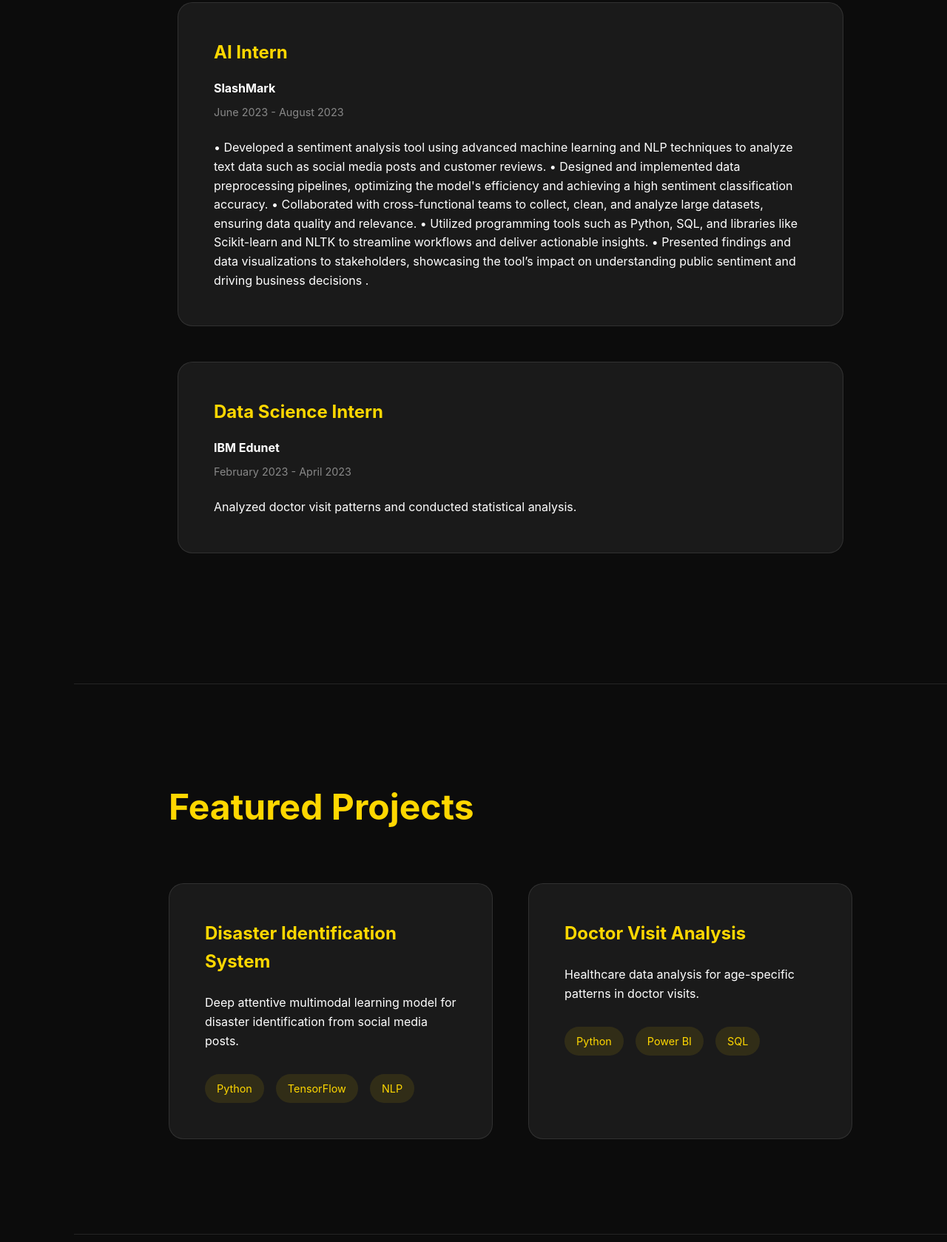
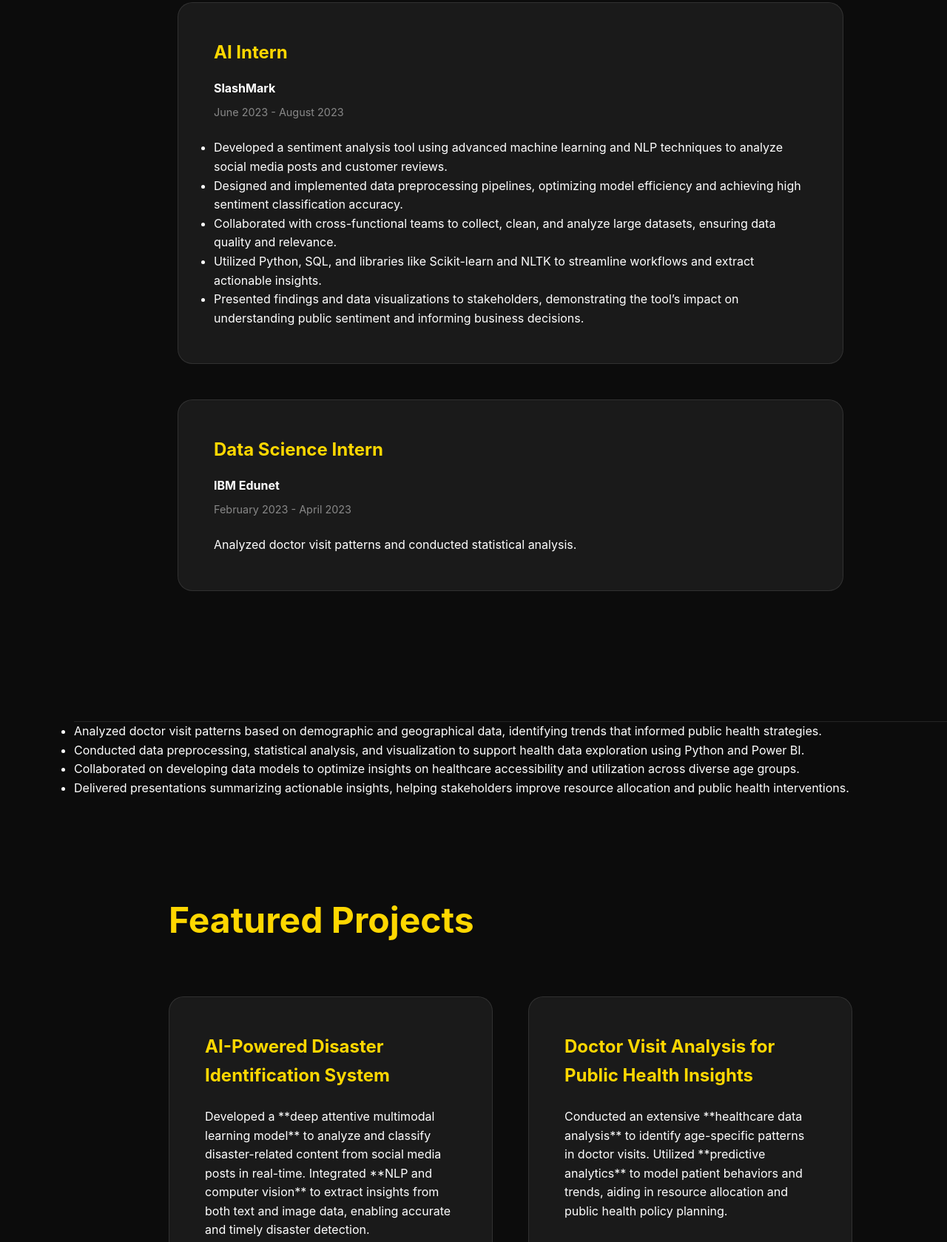
Before and after one commit to yamini233003/yaminiportfolio, a website built with Vite: page index.html in a window 1280 px wide. Shown: the part 1957-3636 px from the top of the page at 74% size. Built offline with nearby package versions, Linux system fonts and the light colour scheme.

Commit message:
index.html

```diff
--- a/index.html
+++ b/index.html
@@ -101,12 +101,14 @@
               <h3>AI Intern</h3>
               <h4>SlashMark</h4>
               <p class="date">June 2023 - August 2023</p>
-              <p>•	Developed a sentiment analysis tool using advanced machine learning and NLP techniques to analyze text data such as social media posts and customer reviews.
-•	Designed and implemented data preprocessing pipelines, optimizing the model's efficiency and achieving a high sentiment classification accuracy.
-•	Collaborated with cross-functional teams to collect, clean, and analyze large datasets, ensuring data quality and relevance.
-•	Utilized programming tools such as Python, SQL, and libraries like Scikit-learn and NLTK to streamline workflows and deliver actionable insights.
-•	Presented findings and data visualizations to stakeholders, showcasing the tool’s impact on understanding public sentiment and driving business decisions
-.</p>
+              <ul>
+    <li>Developed a sentiment analysis tool using advanced machine learning and NLP techniques to analyze social media posts and customer reviews.</li>
+    <li>Designed and implemented data preprocessing pipelines, optimizing model efficiency and achieving high sentiment classification accuracy.</li>
+    <li>Collaborated with cross-functional teams to collect, clean, and analyze large datasets, ensuring data quality and relevance.</li>
+    <li>Utilized Python, SQL, and libraries like Scikit-learn and NLTK to streamline workflows and extract actionable insights.</li>
+    <li>Presented findings and data visualizations to stakeholders, demonstrating the tool’s impact on understanding public sentiment and informing business decisions.</li>
+    </ul>
+
             </div>
           </div>
           <div class="timeline-item" data-aos="fade-up">
@@ -119,37 +121,52 @@
           </div>
         </div>
       </section>
-
+      <ul>
+    <li>Analyzed doctor visit patterns based on demographic and geographical data, identifying trends that informed public health strategies.</li>
+    <li>Conducted data preprocessing, statistical analysis, and visualization to support health data exploration using Python and Power BI.</li>
+    <li>Collaborated on developing data models to optimize insights on healthcare accessibility and utilization across diverse age groups.</li>
+    <li>Delivered presentations summarizing actionable insights, helping stakeholders improve resource allocation and public health interventions.</li>
+    </ul>
 <section id="projects" class="projects">
     <h2 data-aos="fade-up">Featured Projects</h2>
     <div class="project-grid">
+
         <div class="project-card" data-aos="fade-up">
-            <h3>Disaster Identification System</h3>
-            <p>Deep attentive multimodal learning model for disaster identification from social media posts.</p>
+            <h3>AI-Powered Disaster Identification System</h3>
+            <p>Developed a **deep attentive multimodal learning model** to analyze and classify disaster-related content from social media posts in real-time.
+               Integrated **NLP and computer vision** to extract insights from both text and image data, enabling accurate and timely disaster detection.</p>
             <div class="tech-stack">
                 <span>Python</span>
                 <span>TensorFlow</span>
                 <span>NLP</span>
+                <span>Computer Vision</span>
+                <span>Deep Learning</span>
             </div>
         </div>
+
         <div class="project-card" data-aos="fade-up">
-            <h3>Doctor Visit Analysis</h3>
-            <p>Healthcare data analysis for age-specific patterns in doctor visits.</p>
+            <h3>Doctor Visit Analysis for Public Health Insights</h3>
+            <p>Conducted an extensive **healthcare data analysis** to identify age-specific patterns in doctor visits.
+               Utilized **predictive analytics** to model patient behaviors and trends, aiding in resource allocation and public health policy planning.</p>
             <div class="tech-stack">
                 <span>Python</span>
                 <span>Power BI</span>
                 <span>SQL</span>
+                <span>Statistical Modeling</span>
+                <span>Predictive Analytics</span>
             </div>
         </div>
+
     </div>
 </section>
+
 
       <section id="publications" class="publications">
         <h2 data-aos="fade-up">Publications</h2>
         <div class="publication-card" data-aos="fade-up">
           <h3>Transformative Disaster Identification From Social Media Posts</h3>
           <p>Published in IJIRSET</p>
-          <p>Authors: Yaminipoojitha, R., Sai Narayana, A., Sai Sarath Reddy, C., Roja, K., & Teja, H.</p>
+          <p>Authors: Yaminipoojitha R., Sai Narayana A., Sai Sarath Reddy C., Roja K., & Teja H.</p>
         </div>
       </section>
     </main>
```
Lines whose indentation alone changed are shown as unchanged.
